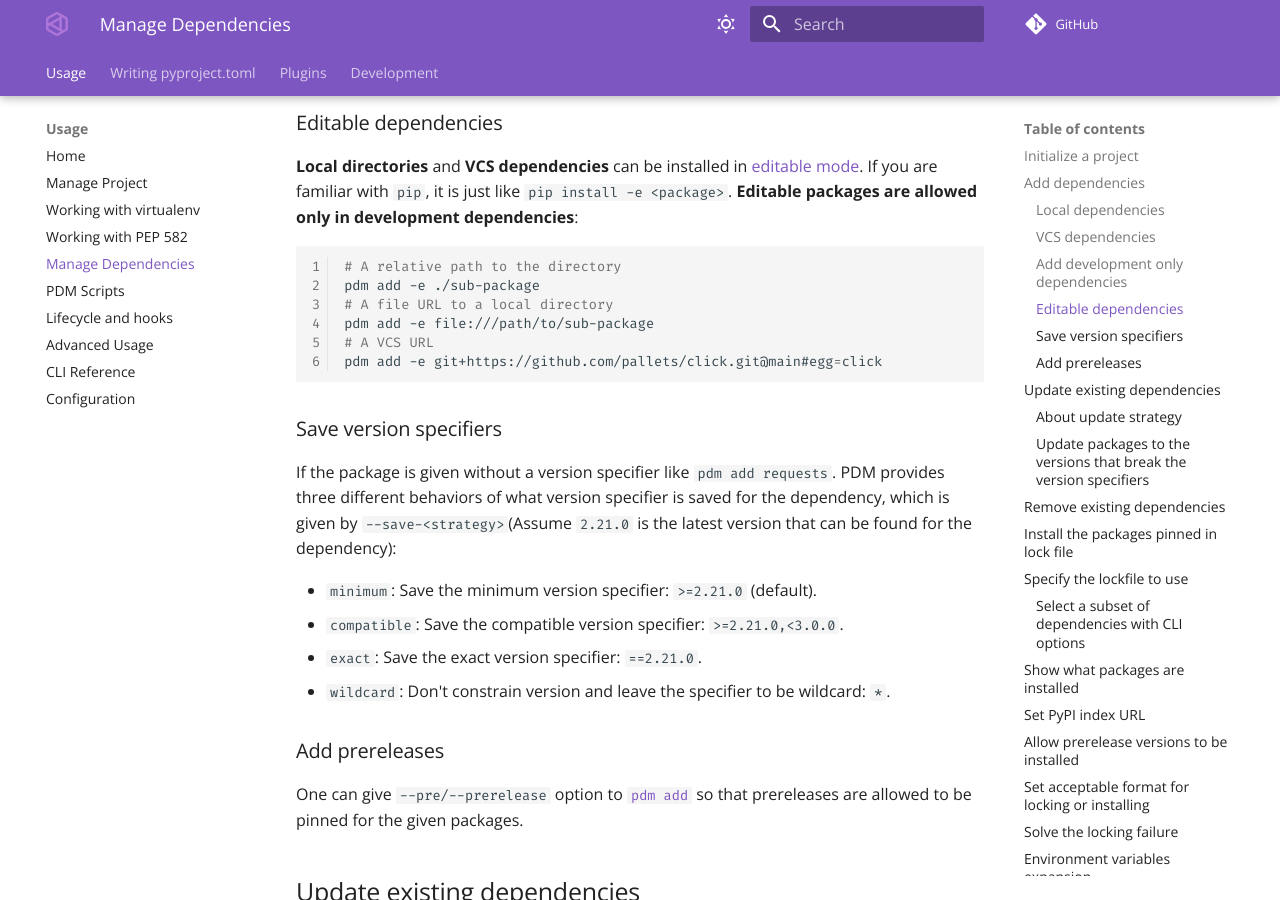
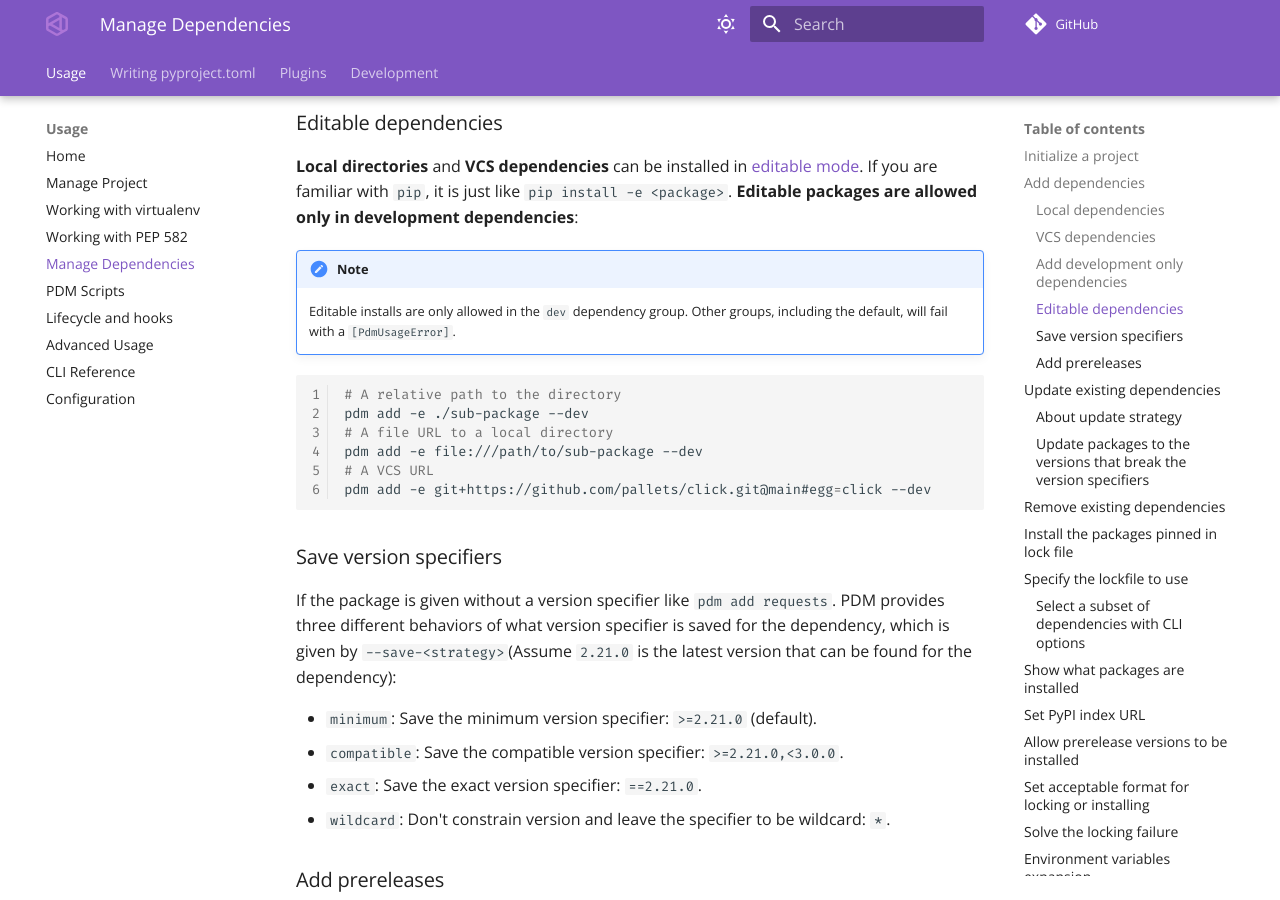
Before and after one commit to azurelotus0926/pdm, an MkDocs documentation site: the page built from docs/docs/usage/dependency.md, in a window 1280 px wide and 900 px high, scrolled down 2838 px. Built offline with MkDocs 1.6.1 and Material for MkDocs 9.7.7, drawn with Linux system fonts in a browser that asks for light colours; comment, search, counter and statistics services are not loaded; the version menu is left out.

Commit message:
doc: #1357 Add missing editable install dependency group criteria (#1358)

````diff
--- a/docs/docs/usage/dependency.md
+++ b/docs/docs/usage/dependency.md
@@ -121,13 +121,16 @@ For backward-compatibility, if only `-d` or `--dev` is specified, dependencies w
 
 **Local directories** and **VCS dependencies** can be installed in [editable mode](https://pip.pypa.io/en/stable/cli/pip_install/#editable-installs). If you are familiar with `pip`, it is just like `pip install -e <package>`. **Editable packages are allowed only in development dependencies**:
 
+!!! NOTE
+    Editable installs are only allowed in the `dev` dependency group. Other groups, including the default, will fail with a `[PdmUsageError]`.
+
 ```bash
 # A relative path to the directory
-pdm add -e ./sub-package
+pdm add -e ./sub-package --dev
 # A file URL to a local directory
-pdm add -e file:///path/to/sub-package
+pdm add -e file:///path/to/sub-package --dev
 # A VCS URL
-pdm add -e git+https://github.com/pallets/click.git@main#egg=click
+pdm add -e git+https://github.com/pallets/click.git@main#egg=click --dev
 ```
 
 ### Save version specifiers
````
